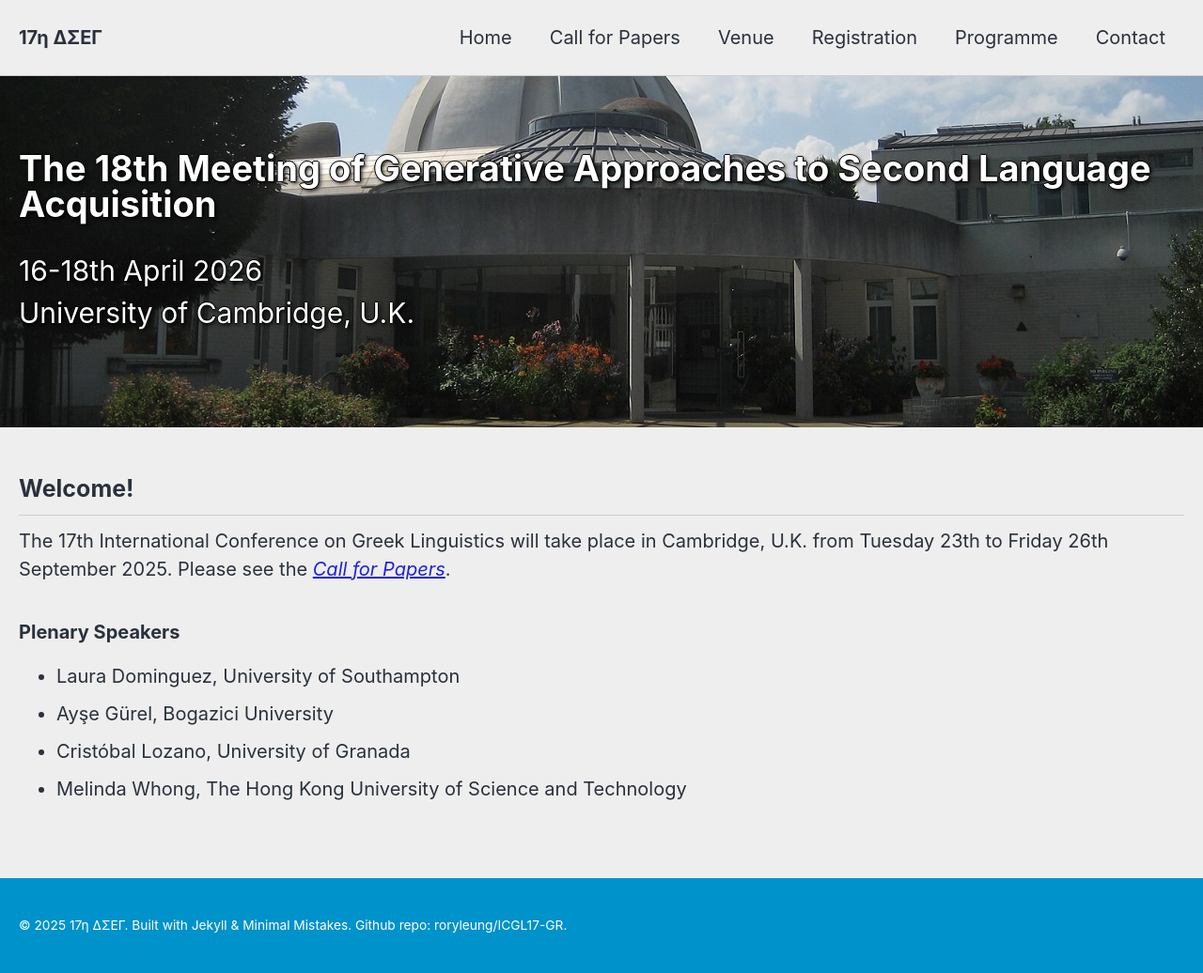
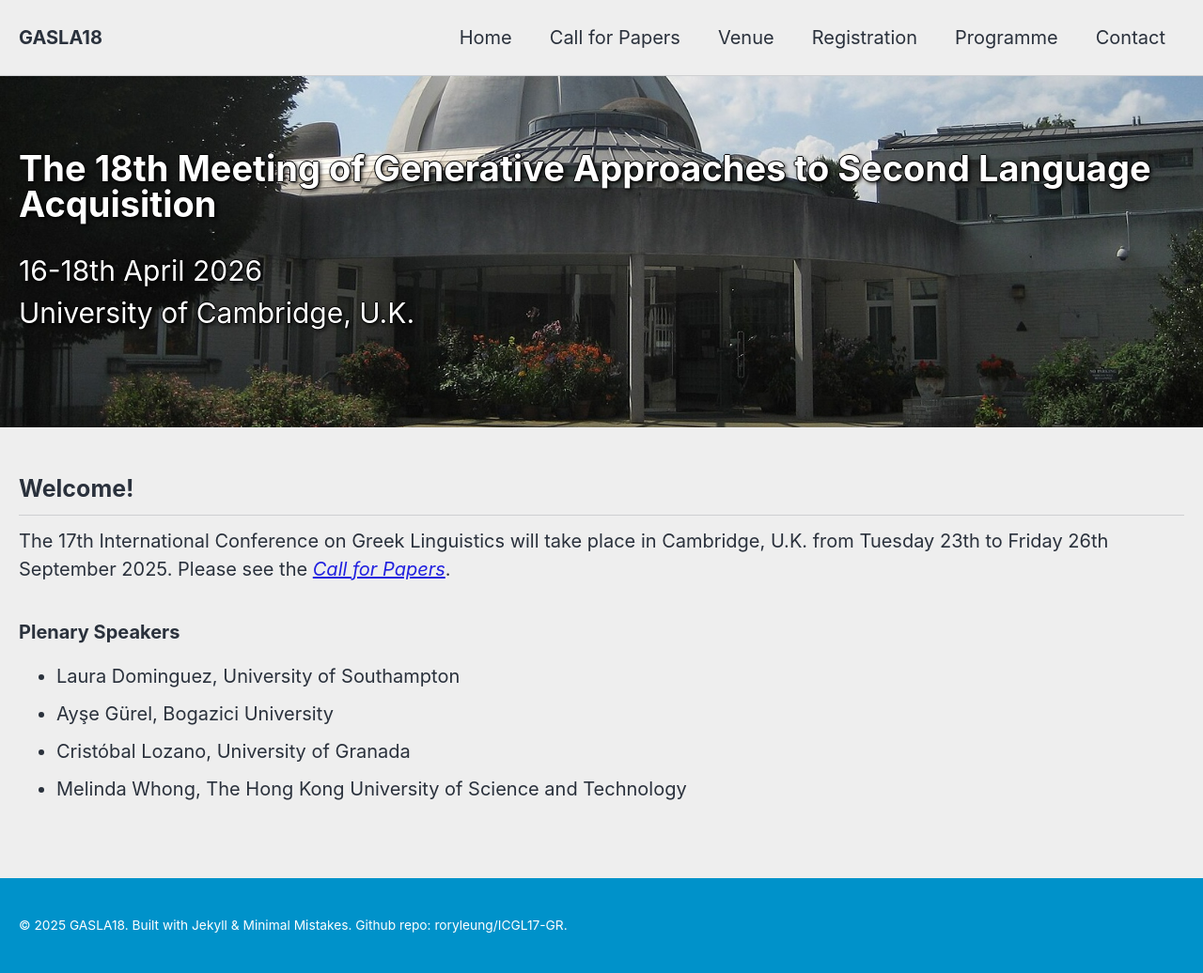
Before and after one commit to roryleung/GASLA18, a Jekyll site: the page built from _pages/home.md, in a window 1280 px wide. Shown: the whole page at 94% size. Built offline with Jekyll 4.4.1, drawn with Linux system fonts in a browser that asks for light colours; cached includes are drawn as plain includes; nearby versions of some CDN libraries.

Commit message:
Update _config.yml

```diff
--- a/_config.yml
+++ b/_config.yml
@@ -20,20 +20,20 @@ livereload: true
 locale                   : "en-US"
 title                    : "  "
 title_separator          : "  "
-name                     : "17η ΔΣΕΓ"
-description              : "Official website for the 17th International Conference on Greek Linguistics"
+name                     : "GASLA18"
+description              : "Official website for the 18th meeting of Generative Approaches to Second Language Acquisition "
 url                      : # the base hostname & protocol for your site e.g. "https://mmistakes.github.io"
 baseurl                  : # the subpath of your site, e.g. "/blog"
 repository               : #"naacl-org/naacl-2021-website" # GitHub username/repo-name e.g. "mmistakes/minimal-mistakes"
 teaser                   : # path of fallback teaser image, e.g. "/assets/images/500x300.png"
 logo                     : #"/assets/images/logos/emnlp-2023-logo.png" # path of logo image to display in the masthead, e.g. "/assets/images/88x88.png"
-masthead_title           : "17η ΔΣΕΓ" # overrides the website title displayed in the masthead, use " " for no title
+masthead_title           : "GASLA18" # overrides the website title displayed in the masthead, use " " for no title
 breadcrumbs            : false # true, false (default)
 words_per_minute         : 200
 comments:
   provider               : "disqus"
   disqus:
-    shortname            : "17η ΔΣΕΓ"
+    shortname            : "GASLA18"
 reCaptcha:
   siteKey                :
   secret                 :
@@ -117,7 +117,7 @@ footer:
     #   url: https://facebook.com/
     - label: "GitHub"
       icon: "fab fa-fw fa-github"
-      url: https://github.com/roryleung/ICGL17
+      url: https://github.com/roryleung/GASLA18
       #url: https://github.com/FreedomIntelligence/FreedomIntelligence.github.io
     # - label: "GitLab"
     #   icon: "fab fa-fw fa-gitlab"
```
